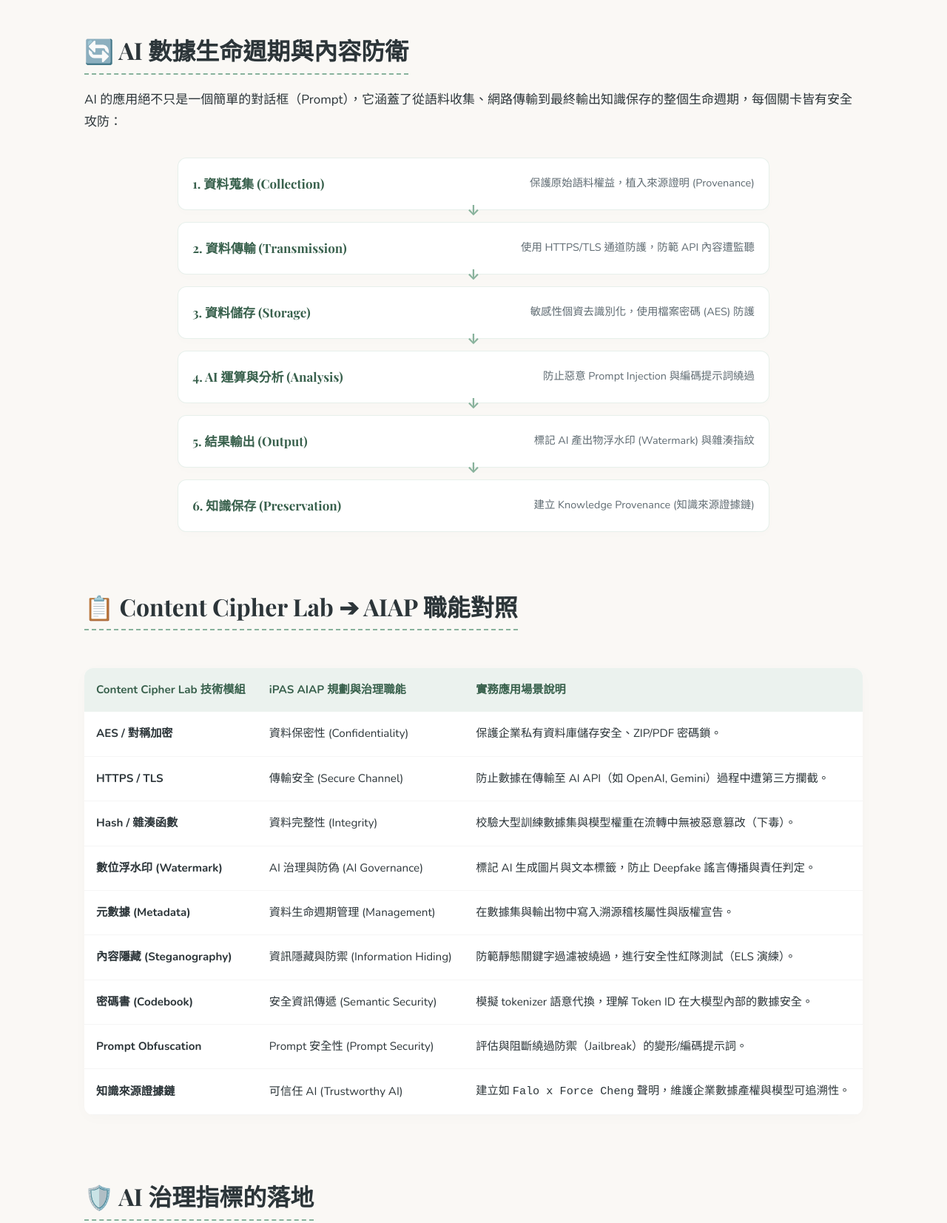
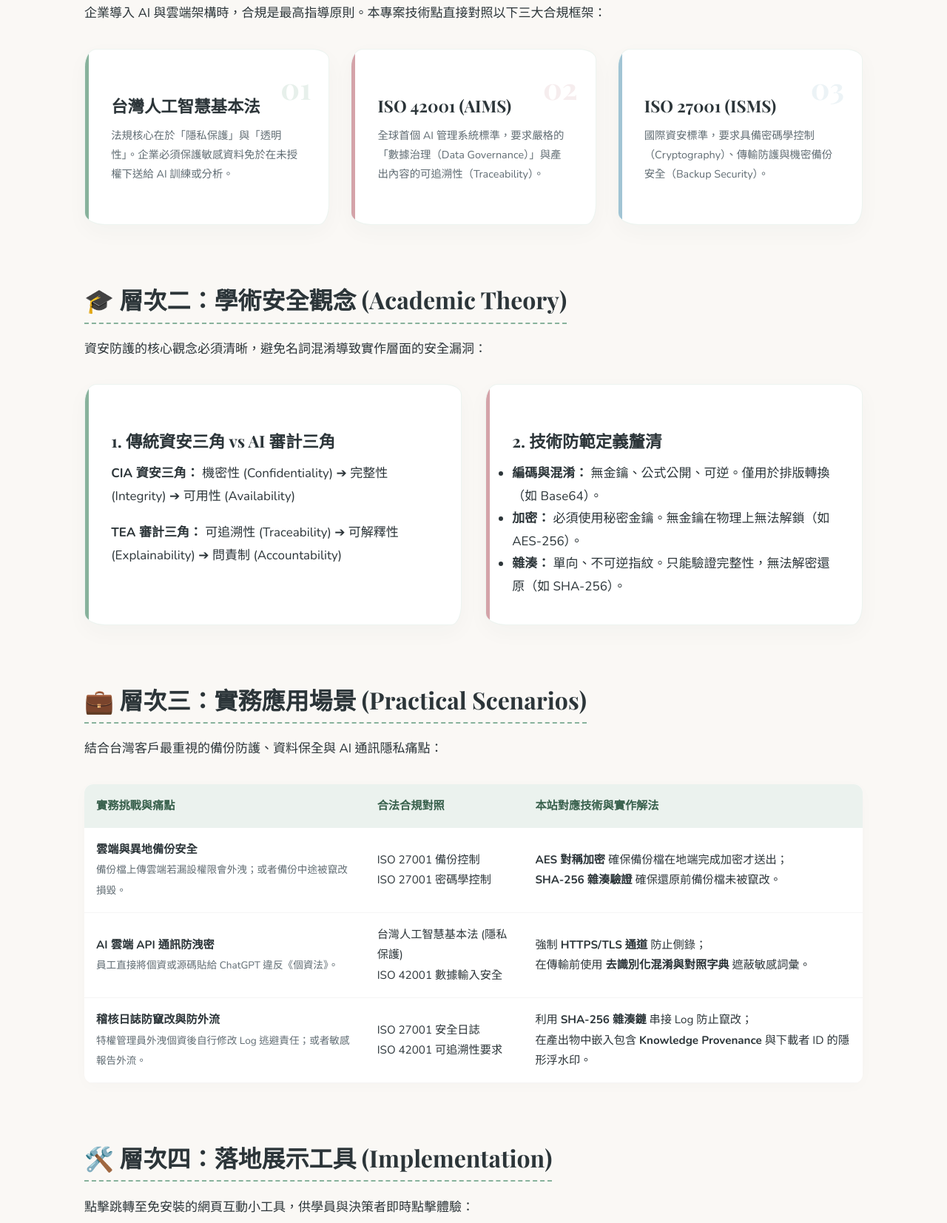
Before and after one commit to falo-taiwan/content-cipher-lab, a plain HTML site: page 10_ipas_aiap_map.html in a window 1280 px wide. Shown: the part 924-2577 px from the top of the page at 74% size. Drawn offline with nearby package versions, Linux system fonts and the light colour scheme; a web font is replaced by a local one.

Commit message:
feat: align iPAS AIAP map with 4-layer taxonomy (Trends, Academic, Practical, Implementation)

```diff
--- a/10_ipas_aiap_map.html
+++ b/10_ipas_aiap_map.html
@@ -3,55 +3,61 @@
 <head>
   <meta charset="UTF-8">
   <meta name="viewport" content="width=device-width, initial-scale=1.0">
-  <title>iPAS AIAP 關聯地圖 - FALO Content Cipher Lab</title>
+  <title>iPAS AIAP 關聯與企業合規地圖 - FALO Content Cipher Lab</title>
   <meta name="author" content="Force Cheng">
   <meta name="copyright" content="Falo x Force Cheng 2026/06/15">
   <meta name="generator" content="FALO Content Cipher Lab">
-  <meta name="description" content="瀏覽 iPAS AI 應用規劃師 (AIAP) 關聯地圖。解構 Content Cipher Lab 教學單元與 AI 數據安全、傳輸防護、版權溯源及可信任 AI 治理之間的關係。本專案為 Formosa AI Life Outlook (FALO) 知識發行。">
+  <meta name="description" content="瀏覽 iPAS AI 應用規劃師 (AIAP) 關聯與企業合規地圖。解構資訊防護、密碼學應用與合規趨勢、學術觀念、實務應用、落地工具的對照關係。">
   <link rel="stylesheet" href="assets/css/style.css">
   <style>
-    /* Specific styles for flowchart rendering */
-    .flow-container {
-      display: flex;
-      flex-direction: column;
-      gap: 1rem;
-      max-width: 800px;
-      margin: 2rem auto;
+    /* Styling for the 4-layer framework flowchart */
+    .framework-grid {
+      display: grid;
+      grid-template-columns: repeat(auto-fit, minmax(220px, 1fr));
+      gap: 1.5rem;
+      margin: 2rem 0;
     }
-    .flow-node {
+    .framework-card {
       background: white;
-      padding: 1.2rem;
-      border-radius: 12px;
+      padding: 1.5rem;
+      border-radius: var(--border-card);
       border: 1px solid rgba(136, 178, 156, 0.2);
-      display: flex;
-      justify-content: space-between;
-      align-items: center;
+      box-shadow: 0 4px 15px rgba(0,0,0,0.01);
       position: relative;
-      box-shadow: 0 4px 15px rgba(0,0,0,0.01);
+      transition: var(--transition-smooth);
     }
-    .flow-node::after {
-      content: "↓";
+    .framework-card::after {
+      content: "➔";
       position: absolute;
-      bottom: -20px;
-      left: 50%;
-      transform: translateX(-50%);
+      right: -1rem;
+      top: 50%;
+      transform: translateY(-50%);
       color: var(--primary-accent);
       font-weight: bold;
       font-size: 1.2rem;
+      z-index: 10;
     }
-    .flow-node:last-child::after {
+    .framework-card:last-child::after {
       display: none;
     }
-    .flow-step {
+    .framework-card:hover {
+      transform: translateY(-3px);
+      box-shadow: 0 8px 25px rgba(0,0,0,0.05);
+    }
+    .framework-title {
+      font-family: var(--font-heading);
+      font-size: 1.2rem;
       font-weight: bold;
+      margin-bottom: 0.5rem;
       color: #38604C;
-      font-family: var(--font-heading);
     }
-    .flow-desc {
-      font-size: 0.9rem;
+    .framework-subtitle {
+      font-size: 0.8rem;
+      text-transform: uppercase;
+      letter-spacing: 0.05em;
       color: var(--text-muted);
+      margin-bottom: 0.8rem;
     }
-    /* Comparison table styles */
     .styled-table {
       width: 100%;
       border-collapse: collapse;
@@ -76,6 +82,15 @@
     .styled-table tr:hover {
       background-color: var(--bg-color);
     }
+    @media (max-width: 768px) {
+      .framework-card::after {
+        content: "↓";
+        right: 50%;
+        bottom: -1.5rem;
+        top: auto;
+        transform: translateX(50%);
+      }
+    }
   </style>
 </head>
 <body>
@@ -84,7 +99,7 @@
     <div class="logo-area">
       <a href="README.html">
         <span>FALO Content Cipher Lab</span>
-        <span class="badge">AIAP 地圖</span>
+        <span class="badge">合規地圖</span>
       </a>
     </div>
     <nav>
@@ -99,153 +114,171 @@
   <main class="container">
     <ul class="breadcrumb">
       <li><a href="README.html">Lab</a></li>
-      <li>iPAS AIAP 關聯地圖</li>
+      <li>iPAS AIAP 關聯與企業合規地圖</li>
     </ul>
 
     <section class="hero-section">
       <div class="hero-title-splash">
-        <h1>iPAS AIAP 關聯地圖</h1>
+        <h1>iPAS AIAP 關聯與企業合規地圖</h1>
       </div>
-      <p class="hero-subtitle">AI 應用規劃師 × 資訊保護 × 內容安全 ➔ 建立企業可信任 AI 治理的實務橋樑。</p>
+      <p class="hero-subtitle">協助 AI 應用規劃師與主管，快速對照「法規趨勢 ➔ 學術觀念 ➔ 實務應用 ➔ 落地工具」。</p>
     </section>
 
-    <!-- Chapter Positioning -->
-    <div class="info-card" style="margin-bottom: 3rem;">
-      <h3>🎯 章節定位</h3>
-      <p>本單元<strong>不是</strong>考題整理，也<strong>不是</strong>證照補習班的硬背教材。我們的目的是協助學習者理解 <strong>FALO Content Cipher Lab</strong> 各核心單元如何與 <strong>iPAS AI 應用規劃師 (AIAP)</strong> 的實際職能進行掛鉤。</p>
-      <p>AI 應用規劃師不需要自己去開發對稱加密演算法（如 AES），但<strong>必須深刻理解資料安全性、版權可追溯性與 AI 治理（AI Governance）</strong>，這正是企業在導入 AI 協同工作流（AI Workflow）時的剛性需求。</p>
-    </div>
+    <!-- Four Layers Framework -->
+    <div class="framework-grid">
+      <div class="framework-card">
+        <div class="framework-subtitle">Why / 為何做</div>
+        <div class="framework-title">1. 合法合規趨勢</div>
+        <p style="font-size: 0.85rem; color: var(--text-muted); margin: 0;">對照台灣人工智慧基本法、ISO 42001、ISO 27001 等合規標準。</p>
+      </div>
 
-    <!-- AI Data Lifecycle Flowchart -->
-    <h2>🔄 AI 數據生命週期與內容防衛</h2>
-    <p>AI 的應用絕不只是一個簡單的對話框（Prompt），它涵蓋了從語料收集、網路傳輸到最終輸出知識保存的整個生命週期，每個關卡皆有安全攻防：</p>
+      <div class="framework-card">
+        <div class="framework-subtitle">What / 懂什麼</div>
+        <div class="framework-title">2. 學術安全觀念</div>
+        <p style="font-size: 0.85rem; color: var(--text-muted); margin: 0;">理解 CIA 安全三角、TEA 審計三角，釐清編碼/加密/雜湊的差異。</p>
+      </div>
 
-    <div class="flow-container">
-      <div class="flow-node">
-        <span class="flow-step">1. 資料蒐集 (Collection)</span>
-        <span class="flow-desc">保護原始語料權益，植入來源證明 (Provenance)</span>
+      <div class="framework-card">
+        <div class="framework-subtitle">How / 用在哪</div>
+        <div class="framework-title">3. 實務應用場景</div>
+        <p style="font-size: 0.85rem; color: var(--text-muted); margin: 0;">解決雲端與異地備份安全、AI 通訊防洩密、Log 防竄改等台灣本土痛點。</p>
       </div>
-      <div class="flow-node">
-        <span class="flow-step">2. 資料傳輸 (Transmission)</span>
-        <span class="flow-desc">使用 HTTPS/TLS 通道防護，防範 API 內容遭監聽</span>
-      </div>
-      <div class="flow-node">
-        <span class="flow-step">3. 資料儲存 (Storage)</span>
-        <span class="flow-desc">敏感性個資去識別化，使用檔案密碼 (AES) 防護</span>
-      </div>
-      <div class="flow-node">
-        <span class="flow-step">4. AI 運算與分析 (Analysis)</span>
-        <span class="flow-desc">防止惡意 Prompt Injection 與編碼提示詞繞過</span>
-      </div>
-      <div class="flow-node">
-        <span class="flow-step">5. 結果輸出 (Output)</span>
-        <span class="flow-desc">標記 AI 產出物浮水印 (Watermark) 與雜湊指紋</span>
-      </div>
-      <div class="flow-node">
-        <span class="flow-step">6. 知識保存 (Preservation)</span>
-        <span class="flow-desc">建立 Knowledge Provenance (知識來源證據鏈)</span>
+
+      <div class="framework-card">
+        <div class="framework-subtitle">Tool / 怎麼做</div>
+        <div class="framework-title">4. 落地展示工具</div>
+        <p style="font-size: 0.85rem; color: var(--text-muted); margin: 0;">提供免安裝網頁互動工具（ELS、Codebook、Base64），實現即時驗證。</p>
       </div>
     </div>
 
-    <!-- AIAP Relation Table -->
-    <h2 style="margin-top: 3rem;">📋 Content Cipher Lab ➔ AIAP 職能對照</h2>
+    <!-- Layer 1: Trends -->
+    <h2>⚖️ 層次一：合法合規趨勢 (Legal & Compliance Trends)</h2>
+    <p>企業導入 AI 與雲端架構時，合規是最高指導原則。本專案技術點直接對照以下三大合規框架：</p>
+    <div class="grid-3">
+      <div class="info-card">
+        <span class="card-num">01</span>
+        <h3>台灣人工智慧基本法</h3>
+        <p style="font-size: 0.9rem; color: var(--text-muted);">法規核心在於「隱私保護」與「透明性」。企業必須保護敏感資料免於在未授權下送給 AI 訓練或分析。</p>
+      </div>
+      <div class="info-card rose">
+        <span class="card-num">02</span>
+        <h3>ISO 42001 (AIMS)</h3>
+        <p style="font-size: 0.9rem; color: var(--text-muted);">全球首個 AI 管理系統標準，要求嚴格的「數據治理（Data Governance）」與產出內容的可追溯性（Traceability）。</p>
+      </div>
+      <div class="info-card blue">
+        <span class="card-num">03</span>
+        <h3>ISO 27001 (ISMS)</h3>
+        <p style="font-size: 0.9rem; color: var(--text-muted);">國際資安標準，要求具備密碼學控制（Cryptography）、傳輸防護與機密備份安全（Backup Security）。</p>
+      </div>
+    </div>
+
+    <!-- Layer 2: Academic -->
+    <h2 style="margin-top: 3rem;">🎓 層次二：學術安全觀念 (Academic Theory)</h2>
+    <p>資安防護的核心觀念必須清晰，避免名詞混淆導致實作層面的安全漏洞：</p>
+
+    <div class="grid-2">
+      <div class="info-card">
+        <h3>1. 傳統資安三角 vs AI 審計三角</h3>
+        <p><strong>CIA 資安三角：</strong> 機密性 (Confidentiality) ➔ 完整性 (Integrity) ➔ 可用性 (Availability)</p>
+        <p><strong>TEA 審計三角：</strong> 可追溯性 (Traceability) ➔ 可解釋性 (Explainability) ➔ 問責制 (Accountability)</p>
+      </div>
+      <div class="info-card rose">
+        <h3>2. 技術防範定義釐清</h3>
+        <ul>
+          <li><strong>編碼與混淆：</strong> 無金鑰、公式公開、可逆。僅用於排版轉換（如 Base64）。</li>
+          <li><strong>加密：</strong> 必須使用秘密金鑰。無金鑰在物理上無法解鎖（如 AES-256）。</li>
+          <li><strong>雜湊：</strong> 單向、不可逆指紋。只能驗證完整性，無法解密還原（如 SHA-256）。</li>
+        </ul>
+      </div>
+    </div>
+
+    <!-- Layer 3: Practical Scenarios Table -->
+    <h2 style="margin-top: 3rem;">💼 層次三：實務應用場景 (Practical Scenarios)</h2>
+    <p>結合台灣客戶最重視的備份防護、資料保全與 AI 通訊隱私痛點：</p>
+
     <table class="styled-table">
       <thead>
         <tr>
-          <th>Content Cipher Lab 技術模組</th>
-          <th>iPAS AIAP 規劃與治理職能</th>
-          <th>實務應用場景說明</th>
+          <th>實務挑戰與痛點</th>
+          <th>合法合規對照</th>
+          <th>本站對應技術與實作解法</th>
         </tr>
       </thead>
       <tbody>
         <tr>
-          <td><strong>AES / 對稱加密</strong></td>
-          <td>資料保密性 (Confidentiality)</td>
-          <td>保護企業私有資料庫儲存安全、ZIP/PDF 密碼鎖。</td>
+          <td>
+            <strong>雲端與異地備份安全</strong><br>
+            <span style="font-size: 0.85rem; color: var(--text-muted);">備份檔上傳雲端若漏設權限會外洩；或者備份中途被竄改損毀。</span>
+          </td>
+          <td>
+            ISO 27001 備份控制<br>
+            ISO 27001 密碼學控制
+          </td>
+          <td>
+            <strong>AES 對稱加密</strong> 確保備份檔在地端完成加密才送出；<br>
+            <strong>SHA-256 雜湊驗證</strong> 確保還原前備份檔未被竄改。
+          </td>
         </tr>
         <tr>
-          <td><strong>HTTPS / TLS</strong></td>
-          <td>傳輸安全 (Secure Channel)</td>
-          <td>防止數據在傳輸至 AI API（如 OpenAI, Gemini）過程中遭第三方攔截。</td>
+          <td>
+            <strong>AI 雲端 API 通訊防洩密</strong><br>
+            <span style="font-size: 0.85rem; color: var(--text-muted);">員工直接將個資或源碼貼給 ChatGPT 違反《個資法》。</span>
+          </td>
+          <td>
+            台灣人工智慧基本法 (隱私保護)<br>
+            ISO 42001 數據輸入安全
+          </td>
+          <td>
+            強制 <strong>HTTPS/TLS 通道</strong> 防止側錄；<br>
+            在傳輸前使用 <strong>去識別化混淆與對照字典</strong> 遮蔽敏感詞彙。
+          </td>
         </tr>
         <tr>
-          <td><strong>Hash / 雜湊函數</strong></td>
-          <td>資料完整性 (Integrity)</td>
-          <td>校驗大型訓練數據集與模型權重在流轉中無被惡意篡改（下毒）。</td>
-        </tr>
-        <tr>
-          <td><strong>數位浮水印 (Watermark)</strong></td>
-          <td>AI 治理與防偽 (AI Governance)</td>
-          <td>標記 AI 生成圖片與文本標籤，防止 Deepfake 謠言傳播與責任判定。</td>
-        </tr>
-        <tr>
-          <td><strong>元數據 (Metadata)</strong></td>
-          <td>資料生命週期管理 (Management)</td>
-          <td>在數據集與輸出物中寫入溯源稽核屬性與版權宣告。</td>
-        </tr>
-        <tr>
-          <td><strong>內容隱藏 (Steganography)</strong></td>
-          <td>資訊隱藏與防禦 (Information Hiding)</td>
-          <td>防範靜態關鍵字過濾被繞過，進行安全性紅隊測試（ELS 演練）。</td>
-        </tr>
-        <tr>
-          <td><strong>密碼書 (Codebook)</strong></td>
-          <td>安全資訊傳遞 (Semantic Security)</td>
-          <td>模擬 tokenizer 語意代換，理解 Token ID 在大模型內部的數據安全。</td>
-        </tr>
-        <tr>
-          <td><strong>Prompt Obfuscation</strong></td>
-          <td>Prompt 安全性 (Prompt Security)</td>
-          <td>評估與阻斷繞過防禦（Jailbreak）的變形/編碼提示詞。</td>
-        </tr>
-        <tr>
-          <td><strong>知識來源證據鏈</strong></td>
-          <td>可信任 AI (Trustworthy AI)</td>
-          <td>建立如 <code>Falo x Force Cheng</code> 聲明，維護企業數據產權與模型可追溯性。</td>
+          <td>
+            <strong>稽核日誌防竄改與防外流</strong><br>
+            <span style="font-size: 0.85rem; color: var(--text-muted);">特權管理員外洩個資後自行修改 Log 逃避責任；或者敏感報告外流。</span>
+          </td>
+          <td>
+            ISO 27001 安全日誌<br>
+            ISO 42001 可追溯性要求
+          </td>
+          <td>
+            利用 <strong>SHA-256 雜湊鏈</strong> 串接 Log 防止竄改；<br>
+            在產出物中嵌入包含 <strong>Knowledge Provenance</strong> 與下載者 ID 的隱形浮水印。
+          </td>
         </tr>
       </tbody>
     </table>
 
-    <!-- AI Governance Framework -->
-    <h2>🛡️ AI 治理指標的落地</h2>
-    <p>AI 應用規劃師需要結合兩大核心防禦框架：</p>
-
-    <div class="grid-2">
+    <!-- Layer 4: Implementation -->
+    <h2 style="margin-top: 3rem;">🛠️ 層次四：落地展示工具 (Implementation)</h2>
+    <p>點擊跳轉至免安裝的網頁互動小工具，供學員與決策者即時點擊體驗：</p>
+    <div class="grid-3">
       <div class="info-card">
-        <span class="card-num">CIA</span>
-        <h3>傳統資安三角 (CIA Triad)</h3>
-        <ul>
-          <li><strong>Confidentiality (機密性)</strong>：確保敏感輸入 Prompt 不外洩。</li>
-          <li><strong>Integrity (完整性)</strong>：校驗 RAG 檢索增強知識庫未受污染。</li>
-          <li><strong>Availability (可用性)</strong>：確保 AI API 管道正常調用不受阻。</li>
-        </ul>
+        <h3>A. 內容隱藏</h3>
+        <p style="font-size: 0.9rem; color: var(--text-muted);">等距取字 (ELS) 模擬器。體驗資訊隱蔽與 AI 語意防禦邊界。</p>
+        <a href="modules/01_steganography/README.html" class="btn btn-secondary" style="margin-top: 1rem; display: inline-block;">開啟工具 ➔</a>
       </div>
-
       <div class="info-card rose">
-        <span class="card-num">TEA</span>
-        <h3>可信任 AI 稽核三角 (TEA Triad)</h3>
-        <ul>
-          <li><strong>Traceability (可追溯性)</strong>：語料與產出皆有 <strong>Knowledge Provenance</strong> 可追溯來源（如 <code>Falo x Force Cheng 2026/06/15</code> 的視覺與程式標記）。</li>
-          <li><strong>Explainability (可解釋性)</strong>：Token 與嵌入空間映射關係清楚。</li>
-          <li><strong>Accountability (問責制)</strong>：明確界定 AI 產出內容的合規責任。</li>
-        </ul>
+        <h3>B. 內容混淆</h3>
+        <p style="font-size: 0.9rem; color: var(--text-muted);">實時 Base64/ROT13/URL 轉換器。當場突破「看不懂就是加密」的盲區。</p>
+        <a href="modules/02_obfuscation/README.html" class="btn btn-secondary" style="margin-top: 1rem; display: inline-block;">開啟工具 ➔</a>
+      </div>
+      <div class="info-card blue">
+        <h3>D. 密碼書系統</h3>
+        <p style="font-size: 0.9rem; color: var(--text-muted);">語意代號對照編解碼模擬器。理解 Token 化在資訊傳遞中的安全性。</p>
+        <a href="modules/04_codebook/README.html" class="btn btn-secondary" style="margin-top: 1rem; display: inline-block;">開啟工具 ➔</a>
       </div>
     </div>
 
-    <!-- FALO POV -->
-    <div class="callout-box blue" style="margin-top: 3rem;">
-      <h4>💡 Formosa AI Life Outlook (FALO) 觀點</h4>
-      <p>目前多數的 AI 課程只探討如何優化 Prompt、搭建 Agentic Workflow。然而，當企業實際導入 AI 時，面臨的最大挑戰通常是<strong>「合規與資安」</strong>：如何確保私有机密不外流？如何追溯數據版權？這正是本專案建立 <strong>Falo x Force Cheng 2026/06/15</strong> 來源鏈痕跡的緣由。我們不只教密碼演算法，更是引導規劃師落地 AI 治理（AI Governance）架構的實物底座。</p>
-    </div>
-
     <!-- Pre-allocated Future Expansion Box -->
-    <section class="interactive-widget" style="border-style: dashed; background-color: transparent;">
+    <section class="interactive-widget" style="border-style: dashed; background-color: transparent; margin-top: 4rem;">
       <div class="widget-title">
         <svg width="24" height="24" viewBox="0 0 24 24" fill="none" stroke="currentColor" stroke-width="2" stroke-linecap="round" stroke-linejoin="round" style="color: var(--secondary-accent);"><path d="M12 20h9"/><path d="M16.5 3.5a2.121 2.121 0 0 1 3 3L7 19l-4 1 1-4L16.5 3.5z"/></svg>
         <h3 style="color: var(--secondary-accent);">📓 稽核與治理決策日誌 (預留擴充空間)</h3>
       </div>
       <p style="font-style: italic; color: var(--text-muted); margin: 0;">
-        本欄位已預留。未來將由專案發起人 ff (Force Cheng) 陸續補充 iPAS AIAP 考照關聯點、台灣 AI 稽核治理指引（Taiwan AI Audit）更新、以及企業落地的實際法規合規案例。
+        本欄位已預留。未來將由專案發起人 Force Cheng 陸續補充 iPAS AIAP 考照最新合規指標、台灣 AI 稽核治理指引（Taiwan AI Audit）更新、以及企業落地的實務法規合規案例日誌。
       </p>
     </section>
   </main>
```
Also changed, not shown: 1 other file.
